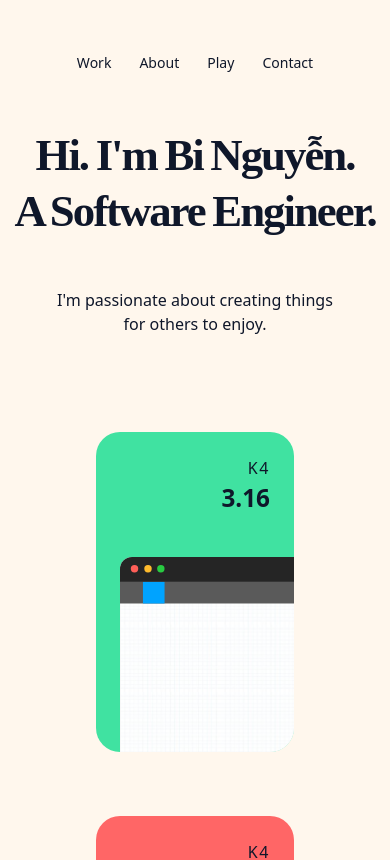
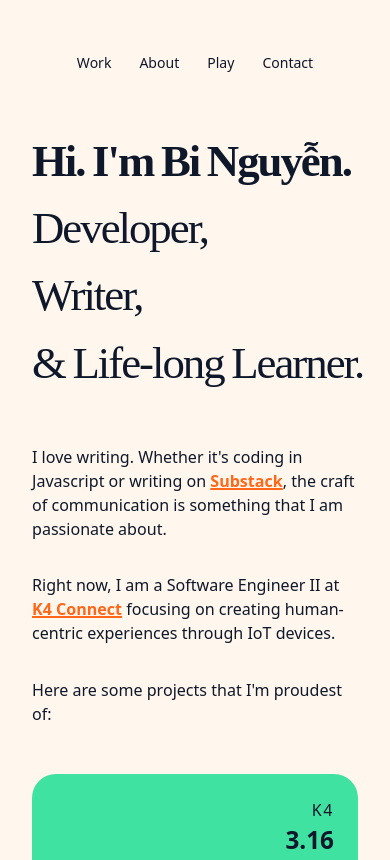
Before and after one commit to vnn8248/code-nguyen, a Next.js app: page / in a window 390 px wide. Shown: the top 860 px of the page. Built offline with nearby package versions, Linux system fonts and the light colour scheme.

Commit message:
Add responsive styling

```diff
--- a/app/page.js
+++ b/app/page.js
@@ -2,6 +2,7 @@ import React from 'react';
 import fs from 'fs';
 import path from 'path';
 import matter from 'gray-matter';
+import Link from 'next/link';
 import Card from './components/Card';
 
 const getProjects = () => {
@@ -30,16 +31,44 @@ const HomePage = () => {
   const projects = getProjects();
 
   return (
-    <div className="content">
-      <div className="text-7xl text-center pt-32 pb-12 lg:pt-48 lg:pb-12 font-bold tracking-tightest leading-tight">
-        <h1 className="">Hi. I'm Bi Nguyễn.</h1>
-        <h1 className="">A Software Engineer.</h1>
+    <div className="content relative w-full h-full z-10">
+      <h1 className="pt-32 pb-12 pl-8 pr-0 md:pt-48 flex justify-left">
+        <span className=" ">
+          <span className="flex relative z-10 tracking-tightest">
+            Hi. I'm Bi Nguyễn.
+          </span>
+          <span className="flex font-normal relative z-10">Developer,</span>
+          <span className="flex font-normal relative z-10">Writer,</span>
+          <span className="flex font-normal relative z-10">
+            & Life-long Learner.
+          </span>
+        </span>
+      </h1>
+      <div className="px-8 relative">
+        <p className="text-left">
+          I love writing. Whether it's coding in Javascript or writing on{' '}
+          <Link
+            href="https://binguyen.substack.com/"
+            className="font-bold text-[#ff6719] underline decoration-2"
+          >
+            Substack
+          </Link>
+          , the craft of communication is something that I am passionate about.
+        </p>
+        <p className="mt-8">
+          Right now, I am a Software Engineer II at{' '}
+          <Link
+            href="https://www.k4connect.com/"
+            className="font-bold text-[#ff6719] underline decoration-2"
+          >
+            K4 Connect
+          </Link>{' '}
+          focusing on creating human-centric experiences through IoT devices.
+        </p>
+        <p className="mt-8">Here are some projects that I'm proudest of:</p>
       </div>
-      <div className="text-center px-12">
-        <p>I'm passionate about creating things for others to enjoy.</p>
-      </div>
-      <div className="cards my-24 px-24">
-        <div className="cards-content grid grid-cols-24 gap-y-16 max-w-screen-2xl mx-auto w-full">
+      <div className="cards my-12 md:my-24 px-8">
+        <div className="cards-content grid grid-cols-24 gap-y-24 max-w-screen-2xl mx-auto w-full">
           {projects.map((project) => {
             return (
               <Card
```
